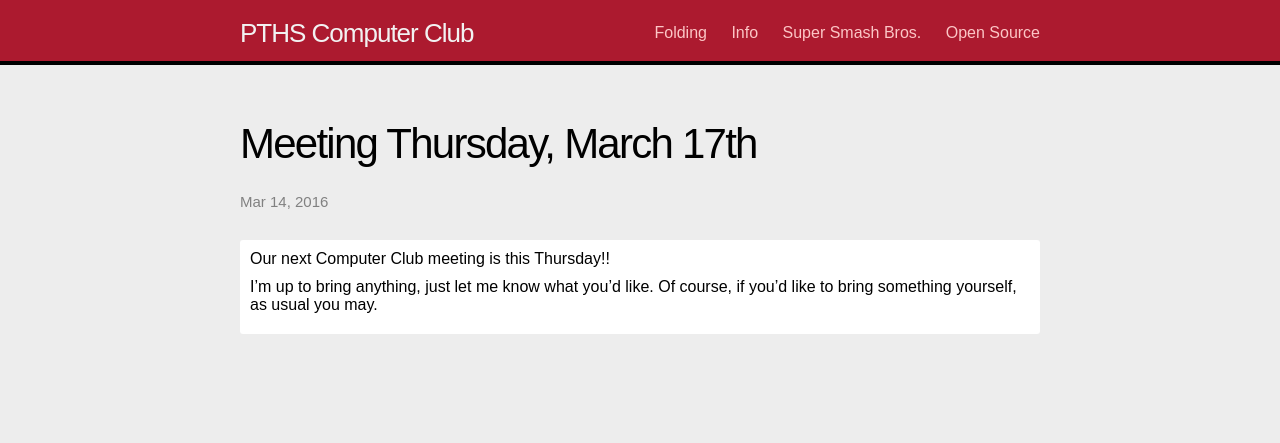
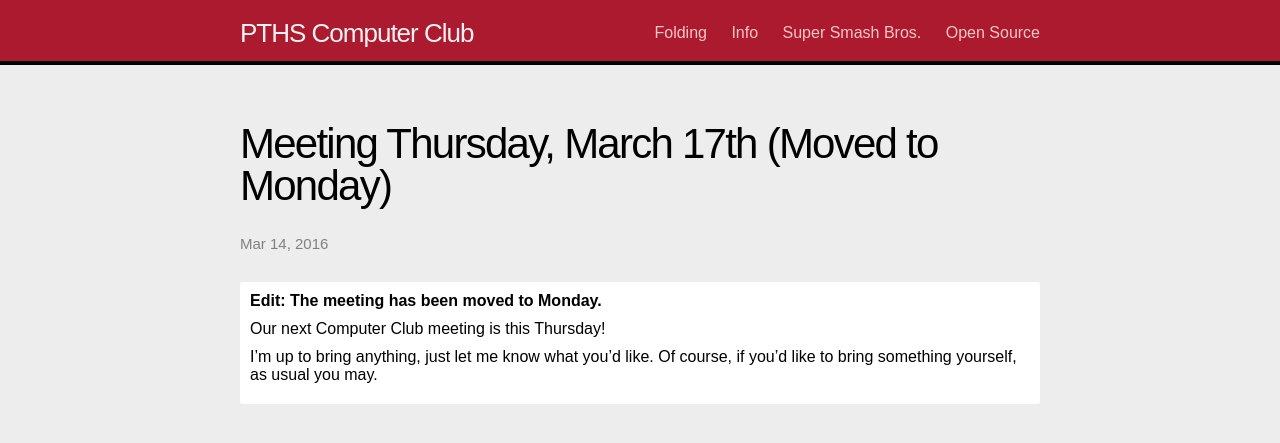
Before and after one commit to digicannon/pths-computer-club, a Jekyll site: the page built from _posts/2016-03-14-metting-006.md, in a window 1280 px wide. Shown: the top 443 px of the page. Built offline with Jekyll 4.4.1, drawn with Linux system fonts in a browser that asks for light colours; Markdown is read by kramdown in place of the engine named in the settings.

Commit message:
meeting 006 moved to monday

```diff
--- a/_posts/2016-03-14-metting-006.md
+++ b/_posts/2016-03-14-metting-006.md
@@ -1,10 +1,12 @@
 ---
 layout: post
-title:  "Meeting Thursday, March 17th"
+title:  "Meeting Thursday, March 17th (Moved to Monday)"
 date:   2016-03-14 09:41:22
 categories: meetings
 ---
-Our next Computer Club meeting is this Thursday!!
+**Edit: The meeting has been moved to Monday.**
+
+Our next Computer Club meeting is this Thursday!
 
 I'm up to bring anything, just let me know what you'd like.
 Of course, if you'd like to bring something yourself, as usual you may.
```
